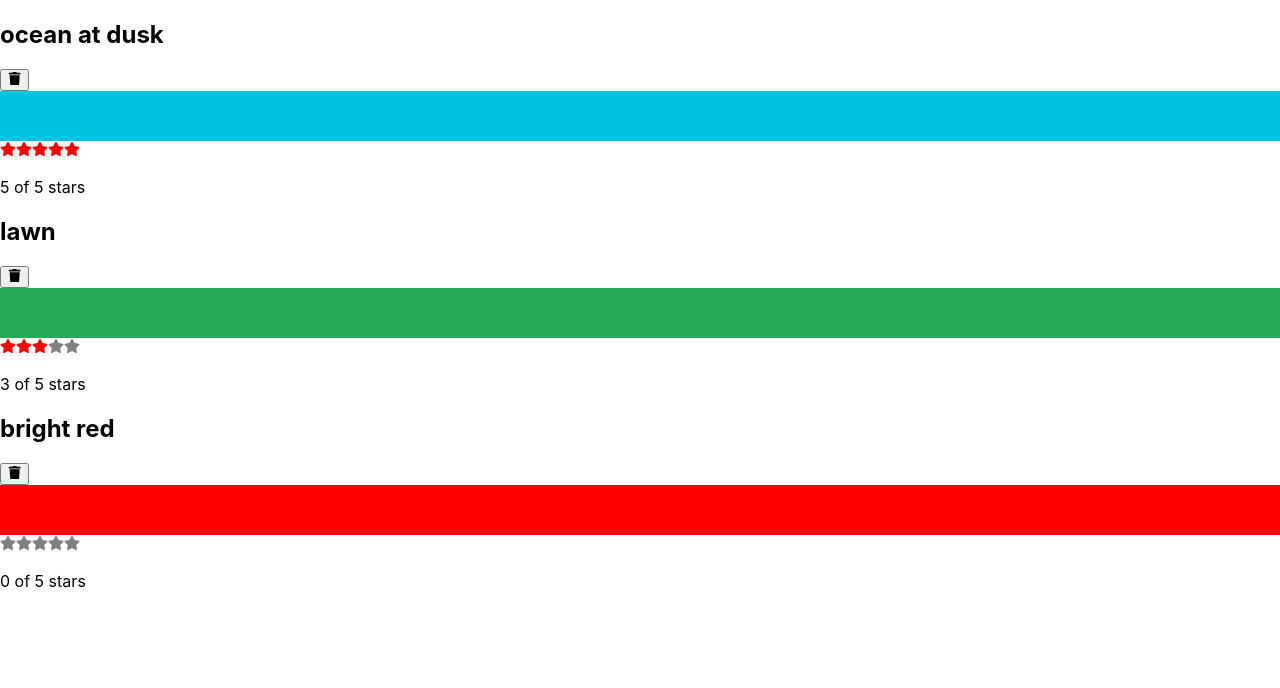
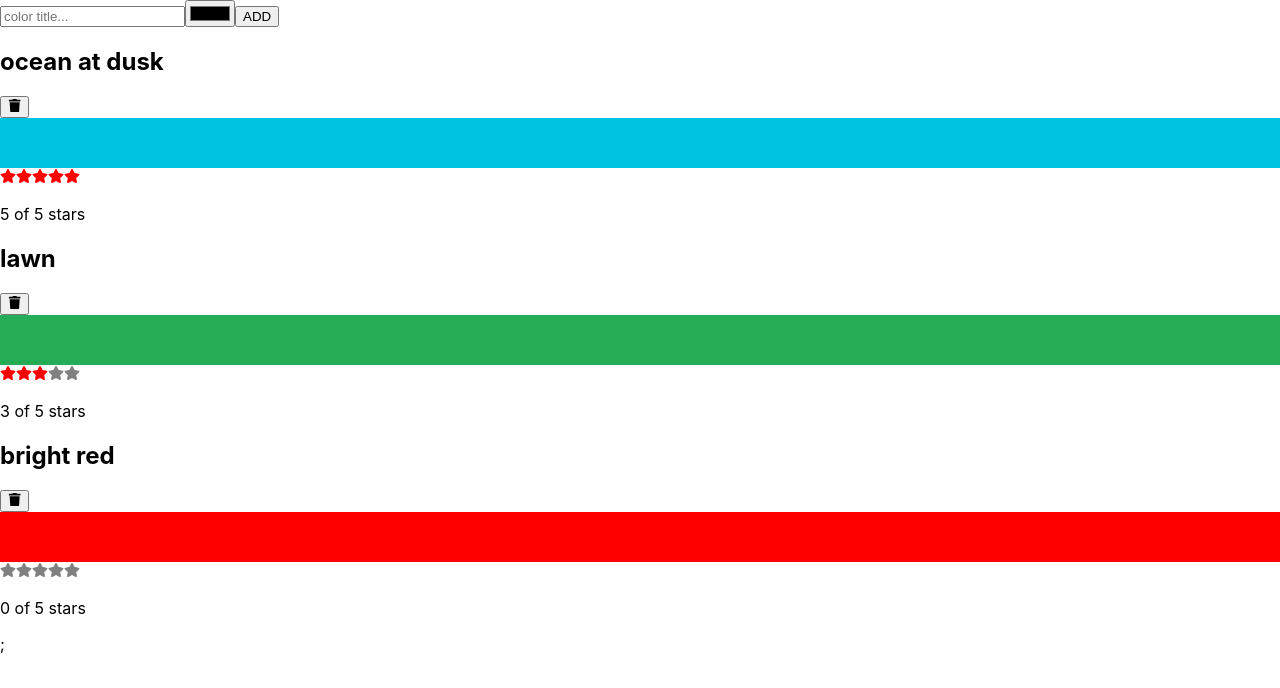
Before and after one commit to vancouver29/reactjs-modern-partern, a React (Create React App) app: page / in a window 1280 px wide. Shown: the top 688 px of the page. Built offline with nearby package versions, Linux system fonts and the light colour scheme.

Commit message:
C6-Building-Forms_Using-Refs_Controlled-Components

```diff
--- a/src/App.js
+++ b/src/App.js
@@ -1,19 +1,18 @@
 import React, { useState } from "react";
 import colorData from "./color-data.json";
 import ColorList from "./components/ColorList";
-
+import AddColorForm from "./components/AddColorForm";
 
 
 function App() {
   const [colors, setColors] = useState(colorData);
 
-  return <ColorList
-    colors={colors}
-    onRemoveColor={id => {
+  const removeColor = (id) => {
     const newColors = colors.filter(color => color.id !== id);
     setColors(newColors);
-    }}
-    onRateColor={(id, rating) => {
+  }
+
+  const rateColor = (id, rating) => {
     const newColors = colors.map(color => {
       if (color.id === id) {
         return {
@@ -25,8 +24,19 @@
     });
     setColors(newColors);
   }
-    }
+
+  return (
+    <>
+      <AddColorForm onNewColor={(title, color) => alert(`TODO: Create ${title} - ${color}`)} />
+      <ColorList
+        colors={colors}
+        onRemoveColor={removeColor}
+        onRateColor={rateColor}
       />;
+    </>
+  )
+
+
 
 }
 
--- /dev/null
+++ b/src/components/AddColorForm.js
@@ -0,0 +1,53 @@
+import React, { useState, useRef } from "react";
+
+// export default function AddColorForm({ onNewColor = f => f }) {
+//     const txtTitle = useRef();
+//     const hexColor = useRef();
+
+//     const submit = e => {
+//         e.preventDefault();
+//         const title = txtTitle.current.value;
+//         const hexColor = hexColor.current.value;
+//         onNewColor(title, hexColor);
+//         txtTitle.current.value = "";
+//         hexColor.current.value = "";
+//     }
+
+//     return (
+//         <form onSubmit={submit}>
+//             <input ref={txtTitle} type="text" placeholder="color title..." required />
+//             <input ref={hexColor} type="color" required />
+//         </form>
+//     )
+// }
+
+export default function AddColorForm({ onNewColor = f => f }) {
+    const [title, setTitle] = useState("");
+    const [color, setColor] = useState("");
+
+    const submit = e => {
+        e.preventDefault();
+        onNewColor(title, color);
+        setTitle("");
+        setColor("");
+    }
+
+    return (
+        <form onSubmit={submit}>
+            <input
+                type="text"
+                placeholder="color title..."
+                value={title}
+                onChange={e => setTitle(e.target.value)}
+                required
+            />
+            <input
+                type="color"
+                value={color}
+                onChange={e => setColor(e.target.value)}
+                required
+            />
+            <button>ADD</button>
+        </form>
+    )
+}
```
Lines whose indentation alone changed are shown as unchanged.
